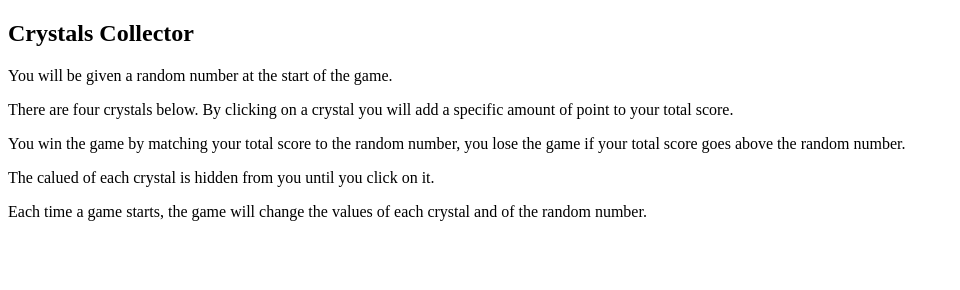
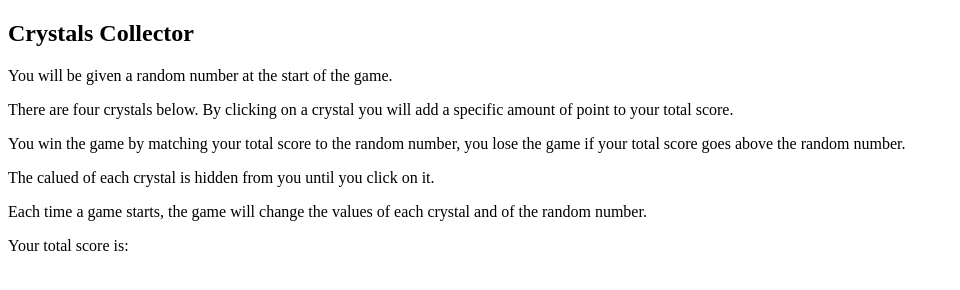
Before and after one commit to wan03/Gems, a plain HTML site: page index.html in a window 1280 px wide. Shown: the whole page, without its empty margins (0-960 px from the left). Drawn offline with Linux system fonts and the light colour scheme.

Commit message:
Pseudo coded js file

```diff
--- a/index.html
+++ b/index.html
@@ -21,7 +21,7 @@
     <div class="blue-gem"></div>
     <div class="yellow-gem"></div>
     <div class="green-gem"></div>
-    <div class="score"></div>
+    <div class="score"> Your total score is: </div>
     <div class="scorevalue"></div>
 </body>
 </html>
```
Also changed, not shown: assets/javascript/game.js (+22 -0 lines).
